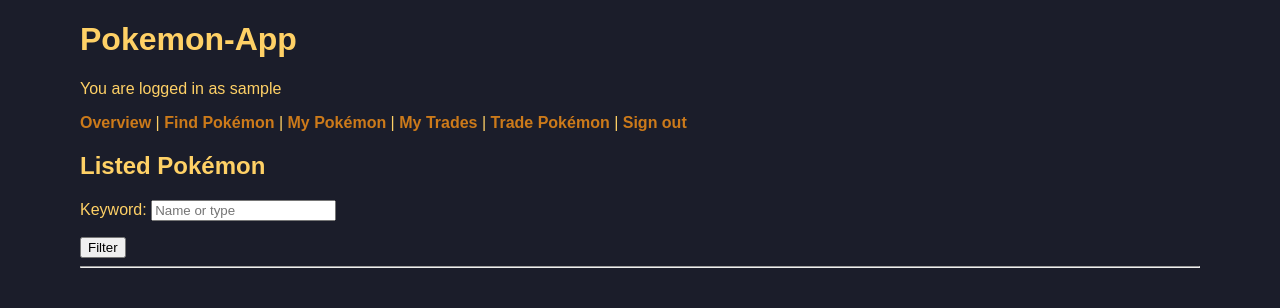
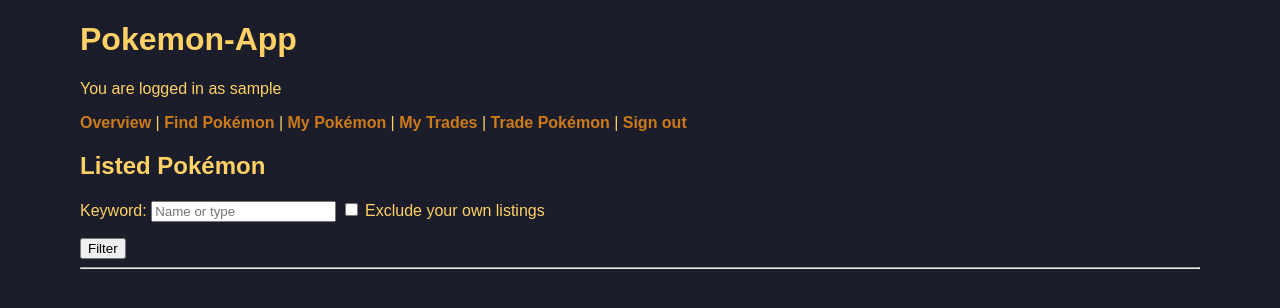
Before and after one commit to jlostaln/pokemon-app, a Flask app: page /trading/ in a window 1280 px wide. Shown: the top 308 px of the page. Run offline with Flask 3, Linux system fonts and the light colour scheme; the visitor is signed in with stand-in values (Sample User, id 1); data comes from the database, SQL or seed files in the repository; data that the repository does not hold is empty.

Commit message:
Improve filtering for listed pokemon

```diff
--- a/app.py
+++ b/app.py
@@ -127,8 +127,12 @@ def trade_view(pokemon_id):
 def view_trade_listings():
     require_login()
     query = request.args.get("query")
-    result = pokemon.get_listed_pokemon(query)
-    return render_template("/trading.html", pokemons=result, query=query)
+    exclude_owner = request.args.get("exclude_owner")
+    if exclude_owner == "1":
+        result = pokemon.get_listed_pokemon(query, session["user_id"])
+    else:
+        result = pokemon.get_listed_pokemon(query)
+    return render_template("/trading.html", pokemons=result, query=query, exclude_owner=exclude_owner)
 
 @app.route("/my_pokemon/")
 def my_pokemon():
--- a/pokemon.py
+++ b/pokemon.py
@@ -22,7 +22,7 @@ def get_pokemon_stats(pokemon_id):
     stats = db.query(sql, [pokemon_id])
     return stats
 
-def get_listed_pokemon(filter=None):
+def get_listed_pokemon(filter=None, owner_id=None):
     sql = '''SELECT pokemon.id,
                     pokemon.owner_id,
                     users.username,
@@ -50,6 +50,11 @@ def get_listed_pokemon(filter=None):
                                 AND pokemon_types.type LIKE ?))'''
         like = "%" + filter + "%"
         params.extend([like, like])
+
+    if owner_id:
+        sql += '''AND pokemon.owner_id != ?'''
+        params.append(owner_id)
+
     sql += '''
             GROUP BY pokemon.id
             ORDER BY pokemon.id DESC'''
--- a/templates/create_proposal.html
+++ b/templates/create_proposal.html
@@ -11,6 +11,7 @@
 
   <h3>Target Pokémon</h3>
 
+  <div class="pokemon-container">
     <div class="pokemon">
         {% if requested_pokemon.nickname %}
         <h3>{{ requested_pokemon.name }} a.k.a. {{ requested_pokemon.nickname }}</h3>
@@ -29,6 +30,7 @@
       </ul>
       <br/>
        <input type="hidden" name="requested_pokemon_id" value="{{ requested_pokemon.id }}">
+    </div>
   </div>
 
   <hr>
--- a/templates/trading.html
+++ b/templates/trading.html
@@ -8,6 +8,10 @@
   <p>
     <label for="query">Keyword</label>:
     <input type="text" name="query" id="query" value="{{ query if query }}" placeholder="Name or type">
+    <label>
+      <input type="checkbox" name="exclude_owner" value="1" {% if exclude_owner %} checked {% endif %}>
+      Exclude your own listings
+    </label>
   </p>
   <input type="submit" value="Filter">
   <input type="hidden" name="csrf_token" value="{{ session.csrf_token }}" />
```
Lines whose indentation alone changed are shown as unchanged.
